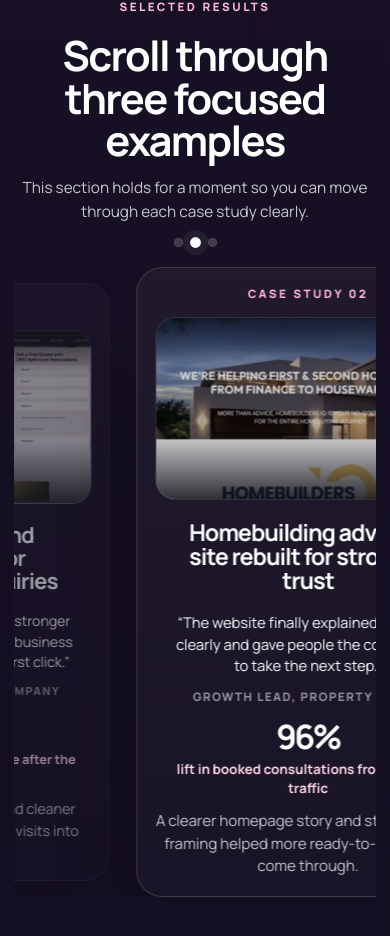
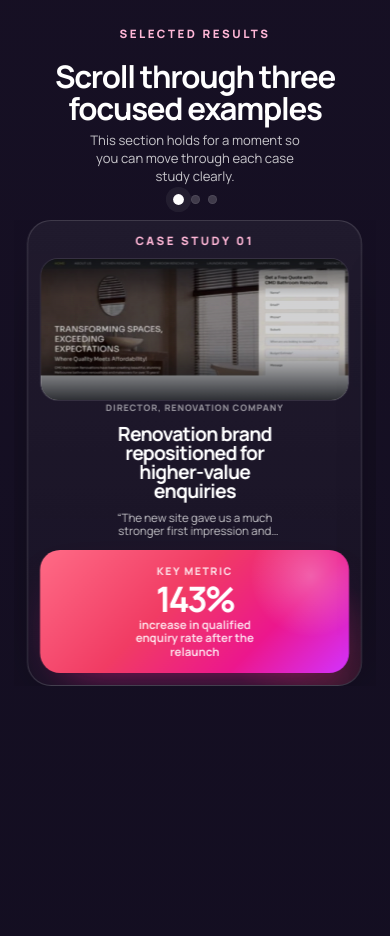
Before and after one commit to digitalmovementuk/dm-uk-thank-you-page-260421, a React (Vite) app: page / in a window 390 px wide. Shown: the part 1834-2770 px from the top of the page. Built offline with nearby package versions, Linux system fonts and the light colour scheme.

Commit message:
Refine thank you page interactions

```diff
--- a/package.json
+++ b/package.json
@@ -18,6 +18,7 @@
     "react-dom": "^19.2.5"
   },
   "devDependencies": {
+    "@playwright/test": "^1.59.1",
     "@vitejs/plugin-react": "^6.0.1",
     "vite": "^8.0.8"
   }
--- a/src/App.jsx
+++ b/src/App.jsx
@@ -4,6 +4,7 @@ import {
   LazyMotion,
   domAnimation,
   m,
+  useMotionValue,
   useReducedMotion,
   useScroll,
   useSpring,
@@ -389,7 +390,7 @@ function StickyPriorityBar({ visible }) {
           initial={{ opacity: 0, y: 26 }}
           animate={{ opacity: 1, y: 0 }}
           exit={{ opacity: 0, y: 18 }}
-          transition={{ duration: 0.28, ease: [0.22, 1, 0.36, 1] }}
+          transition={{ duration: 0.16, ease: [0.22, 1, 0.36, 1] }}
         >
           <div className="sticky-priority__inner">
             <p>Need a faster start?</p>
@@ -466,14 +467,17 @@ function CaseStudySlide({ study, index, activeIndex }) {
         />
       </div>
       <div className="case-study-card__body">
+        <p className="case-study-card__person">{study.person}</p>
         <h3>{study.title}</h3>
         <blockquote className="case-study-card__quote">“{study.quote}”</blockquote>
-        <p className="case-study-card__person">{study.person}</p>
-        <div className="case-study-card__result">
-          <strong>{study.stat}</strong>
-          <span>{study.statLabel}</span>
+        <p className="case-study-card__copy">{study.copy}</p>
+        <div className="case-study-card__result-panel">
+          <span className="case-study-card__result-kicker">Key metric</span>
+          <div className="case-study-card__result">
+            <strong>{study.stat}</strong>
+            <span>{study.statLabel}</span>
+          </div>
         </div>
-        <p className="case-study-card__copy">{study.copy}</p>
       </div>
     </article>
   );
@@ -514,44 +518,92 @@ function CaseStudiesSection() {
   const sliderViewportRef = useRef(null);
   const sliderTrackRef = useRef(null);
   const [activeIndex, setActiveIndex] = useState(0);
-  const [slideStep, setSlideStep] = useState(0);
-  const { scrollYProgress } = useScroll({
-    target: sectionRef,
-    offset: ['start start', 'end end'],
+  const [layoutMetrics, setLayoutMetrics] = useState({
+    slideStep: 0,
+    holdDistance: 220,
+    sectionHeight: 1320,
   });
-  const smoothProgress = useSpring(scrollYProgress, {
+  const [lockState, setLockState] = useState('before');
+  const sectionProgress = useMotionValue(0);
+  const smoothProgress = useSpring(sectionProgress, {
     stiffness: shouldReduceMotion ? 1000 : 130,
     damping: shouldReduceMotion ? 100 : 28,
     mass: 0.26,
   });
-  const maxTranslate = slideStep * (CASE_STUDIES.length - 1);
-  const sliderX = useTransform(smoothProgress, [0, 1], [0, -maxTranslate]);
+  const maxTranslate = layoutMetrics.slideStep * (CASE_STUDIES.length - 1);
+  const travelDistance = maxTranslate + layoutMetrics.holdDistance;
+  const travelCutoff = maxTranslate > 0 && travelDistance > 0 ? maxTranslate / travelDistance : 1;
+  const carouselProgress = useTransform(smoothProgress, (latest) => {
+    if (maxTranslate <= 0) {
+      return 0;
+    }
+
+    if (latest >= travelCutoff) {
+      return 1;
+    }
+
+    return latest / Math.max(travelCutoff, 0.0001);
+  });
+  const sliderX = useTransform(carouselProgress, (latest) => -maxTranslate * latest);
+
+  const syncActiveIndex = (progress) => {
+    const nextIndex = Math.min(
+      CASE_STUDIES.length - 1,
+      Math.round(progress * (CASE_STUDIES.length - 1)),
+    );
+
+    startTransition(() => {
+      setActiveIndex((current) => (current === nextIndex ? current : nextIndex));
+    });
+  };
 
   useEffect(() => {
     if (shouldReduceMotion) {
       return undefined;
     }
 
-    const measureSlider = () => {
+    const measureLayout = () => {
       const track = sliderTrackRef.current;
       const firstSlide = track?.querySelector('.case-study-slider__slide');
-      if (!track || !firstSlide) {
+      if (!track || !firstSlide || !sliderViewportRef.current) {
         return;
       }
 
       const computed = window.getComputedStyle(track);
       const gap = parseFloat(computed.columnGap || computed.gap || '0');
       const nextStep = firstSlide.getBoundingClientRect().width + gap;
+      const headerOffset =
+        parseFloat(
+          window.getComputedStyle(document.documentElement).getPropertyValue('--header-height'),
+        ) || 0;
+      const viewportHeight = window.innerHeight;
+      const stickyHeight = Math.max(360, viewportHeight - headerOffset);
+      const nextHoldDistance = Math.max(180, Math.min(280, stickyHeight * 0.22));
+      const nextSectionHeight = Math.ceil(viewportHeight + nextStep * (CASE_STUDIES.length - 1) + nextHoldDistance);
 
       startTransition(() => {
-        setSlideStep((current) => (Math.abs(current - nextStep) < 1 ? current : nextStep));
+        setLayoutMetrics((current) => {
+          const isSameStep = Math.abs(current.slideStep - nextStep) < 1;
+          const isSameHold = Math.abs(current.holdDistance - nextHoldDistance) < 1;
+          const isSameHeight = Math.abs(current.sectionHeight - nextSectionHeight) < 2;
+
+          if (isSameStep && isSameHold && isSameHeight) {
+            return current;
+          }
+
+          return {
+            slideStep: nextStep,
+            holdDistance: nextHoldDistance,
+            sectionHeight: nextSectionHeight,
+          };
+        });
       });
     };
 
-    measureSlider();
+    measureLayout();
 
     const resizeObserver = new ResizeObserver(() => {
-      measureSlider();
+      measureLayout();
     });
 
     if (sliderViewportRef.current) {
@@ -563,11 +615,11 @@ function CaseStudiesSection() {
       resizeObserver.observe(firstSlide);
     }
 
-    window.addEventListener('resize', measureSlider);
+    window.addEventListener('resize', measureLayout);
 
     return () => {
       resizeObserver.disconnect();
-      window.removeEventListener('resize', measureSlider);
+      window.removeEventListener('resize', measureLayout);
     };
   }, [shouldReduceMotion]);
 
@@ -576,29 +628,105 @@ function CaseStudiesSection() {
       return undefined;
     }
 
-    const syncActiveIndex = (latest) => {
-      const nextIndex = Math.min(
-        CASE_STUDIES.length - 1,
-        Math.round(latest * (CASE_STUDIES.length - 1)),
-      );
+    let frameId = 0;
+
+    const syncSectionProgress = () => {
+      frameId = 0;
+
+      const section = sectionRef.current;
+      if (!section) {
+        return;
+      }
+
+      const headerOffset =
+        parseFloat(
+          window.getComputedStyle(document.documentElement).getPropertyValue('--header-height'),
+        ) || 0;
+      const viewportHeight = window.innerHeight;
+      const stickyHeight = Math.max(360, viewportHeight - headerOffset);
+      const scrollSpan = Math.max(section.offsetHeight - stickyHeight, 1);
+      const rect = section.getBoundingClientRect();
+      const nextProgress = Math.max(0, Math.min(1, (headerOffset - rect.top) / scrollSpan));
+
+      sectionProgress.set(nextProgress);
+    };
+
+    const queueSectionProgressSync = () => {
+      if (frameId) {
+        return;
+      }
+
+      frameId = window.requestAnimationFrame(syncSectionProgress);
+    };
+
+    queueSectionProgressSync();
+
+    const resizeObserver = new ResizeObserver(() => {
+      queueSectionProgressSync();
+    });
+
+    if (sectionRef.current) {
+      resizeObserver.observe(sectionRef.current);
+    }
+
+    window.addEventListener('scroll', queueSectionProgressSync, { passive: true });
+    window.addEventListener('resize', queueSectionProgressSync);
+
+    return () => {
+      if (frameId) {
+        window.cancelAnimationFrame(frameId);
+      }
+      resizeObserver.disconnect();
+      window.removeEventListener('scroll', queueSectionProgressSync);
+      window.removeEventListener('resize', queueSectionProgressSync);
+    };
+  }, [layoutMetrics.sectionHeight, sectionProgress, shouldReduceMotion]);
+
+  useEffect(() => {
+    if (shouldReduceMotion) {
+      return undefined;
+    }
+
+    const syncLockState = (latest) => {
+      let nextState = 'before';
+
+      if (latest >= 0.995) {
+        nextState = 'after';
+      } else if (latest > travelCutoff && maxTranslate > 0) {
+        nextState = 'hold';
+      } else if (latest > 0.015) {
+        nextState = 'sliding';
+      }
 
       startTransition(() => {
-        setActiveIndex((current) => (current === nextIndex ? current : nextIndex));
+        setLockState((current) => (current === nextState ? current : nextState));
       });
     };
 
-    syncActiveIndex(scrollYProgress.get());
-    const unsubscribe = scrollYProgress.on('change', syncActiveIndex);
+    syncActiveIndex(carouselProgress.get());
+    syncLockState(sectionProgress.get());
 
-    return unsubscribe;
-  }, [scrollYProgress, shouldReduceMotion]);
+    const unsubscribeProgress = carouselProgress.on('change', syncActiveIndex);
+    const unsubscribeSection = sectionProgress.on('change', syncLockState);
+
+    return () => {
+      unsubscribeProgress();
+      unsubscribeSection();
+    };
+  }, [carouselProgress, maxTranslate, sectionProgress, shouldReduceMotion, travelCutoff]);
 
   if (shouldReduceMotion) {
     return <StaticCaseStudiesSection />;
   }
 
   return (
-    <section id="case-studies" ref={sectionRef} className="section-shell section-shell--cases case-study-lock">
+    <section
+      id="case-studies"
+      ref={sectionRef}
+      className="section-shell section-shell--cases case-study-lock"
+      data-lock-state={lockState}
+      style={{ '--case-study-section-height': `${layoutMetrics.sectionHeight}px` }}
+    >
       <div className="case-study-lock__sticky">
         <div className="shell case-study-lock__inner">
           <m.div
@@ -735,7 +863,19 @@ function Footer() {
     <footer className="site-footer" id="footer">
       <div className="shell footer-inner">
         <div className="footer-brand">
-          <img className="footer-logo" src="brand/logo-mono-positive.svg" alt="Digital Movement" />
+          <a
+            className="footer-logo-link"
+            href={CONTACT_DETAILS.websiteHref}
+            target="_blank"
+            rel="noreferrer"
+            aria-label="Visit digitalmovement.uk"
+          >
+            <img
+              className="footer-logo"
+              src="brand/footer-cover-option-2hr.jpg"
+              alt="Digital Movement"
+            />
+          </a>
           <p className="footer-summary">
             Performance-led SEO, web design, and digital growth for businesses across the UK.
           </p>
@@ -825,6 +965,7 @@ export default function App() {
   const [showStickyPriority, setShowStickyPriority] = useState(false);
   const [isHeroPrimaryVisible, setIsHeroPrimaryVisible] = useState(true);
   const [isLastViewportVisible, setIsLastViewportVisible] = useState(false);
+  const [isCaseStudiesVisible, setIsCaseStudiesVisible] = useState(false);
   const [showHeroCelebration, setShowHeroCelebration] = useState(false);
   const heroRef = useRef(null);
   const primaryActionRef = useRef(null);
@@ -890,6 +1031,36 @@ export default function App() {
   }, []);
 
   useEffect(() => {
+    const node = document.getElementById('case-studies');
+    if (!node) return undefined;
+
+    const syncCaseStudiesVisibility = () => {
+      const rect = node.getBoundingClientRect();
+      const headerHeight =
+        parseFloat(
+          getComputedStyle(document.documentElement).getPropertyValue('--header-height'),
+        ) || 0;
+      const viewportHeight = window.innerHeight;
+      const next =
+        rect.top <= viewportHeight + 480 &&
+        rect.bottom >= headerHeight + Math.min(160, viewportHeight * 0.18);
+
+      startTransition(() => {
+        setIsCaseStudiesVisible((current) => (current === next ? current : next));
+      });
+    };
+
+    syncCaseStudiesVisibility();
+    window.addEventListener('scroll', syncCaseStudiesVisibility, { passive: true });
+    window.addEventListener('resize', syncCaseStudiesVisibility);
+
+    return () => {
+      window.removeEventListener('scroll', syncCaseStudiesVisibility);
+      window.removeEventListener('resize', syncCaseStudiesVisibility);
+    };
+  }, []);
+
+  useEffect(() => {
     return () => {
       if (celebrationTimeoutRef.current) {
         clearTimeout(celebrationTimeoutRef.current);
@@ -933,7 +1104,12 @@ export default function App() {
         </main>
         <Footer />
         <StickyPriorityBar
-          visible={showStickyPriority && !isHeroPrimaryVisible && !isLastViewportVisible}
+          visible={
+            showStickyPriority &&
+            !isHeroPrimaryVisible &&
+            !isLastViewportVisible &&
+            !isCaseStudiesVisible
+          }
         />
       </div>
     </LazyMotion>
--- a/src/styles.css
+++ b/src/styles.css
@@ -701,13 +701,15 @@ button {
 }
 
 .case-study-lock {
-  height: 312svh;
+  min-height: 0;
+  height: var(--case-study-section-height, 100svh);
   padding: 0;
 }
 
 .case-study-lock__sticky {
   position: sticky;
   top: var(--header-height);
+  width: 100%;
   min-height: calc(100svh - var(--header-height));
   display: flex;
   align-items: center;
@@ -715,15 +717,16 @@ button {
 }
 
 .case-study-lock__inner {
-  display: grid;
-  gap: clamp(12px, 1.8vw, 22px);
+  min-height: calc(100svh - var(--header-height));
+  display: grid;
+  gap: clamp(10px, 1.4vw, 18px);
   align-content: center;
-  padding-block: clamp(14px, 2vw, 26px);
+  padding-block: clamp(20px, 2.2vw, 30px);
 }
 
 .case-study-lock__title {
   display: grid;
-  gap: 14px;
+  gap: 10px;
 }
 
 .case-study-lock__title .section-title {
@@ -731,24 +734,25 @@ button {
 }
 
 .case-study-lock__title .section-title h2 {
-  font-size: clamp(2.6rem, 4.8vw, 4.5rem);
+  font-size: clamp(2.1rem, 3.8vw, 3.5rem);
 }
 
 .case-study-lock__title .section-title p {
-  margin-top: 14px;
-  font-size: clamp(0.96rem, 1.08vw, 1.04rem);
-  line-height: 1.58;
+  margin-top: 10px;
+  max-width: 36ch;
+  font-size: clamp(0.88rem, 0.96vw, 0.96rem);
+  line-height: 1.46;
 }
 
 .case-study-lock__progress {
   display: inline-flex;
   justify-content: center;
-  gap: 10px;
+  gap: 8px;
 }
 
 .case-study-lock__dot {
-  width: 11px;
-  height: 11px;
+  width: 10px;
+  height: 10px;
   border-radius: 999px;
   background: rgba(255, 255, 255, 0.18);
   box-shadow: inset 0 0 0 1px rgba(255, 255, 255, 0.08);
@@ -763,33 +767,36 @@ button {
 
 .case-study-slider {
   overflow: hidden;
-  padding-inline: max(12px, calc((100% - min(74vw, 760px)) / 2));
+  padding-inline: max(10px, calc((100% - min(66vw, 700px)) / 2));
 }
 
 .case-study-slider__track {
   display: flex;
   align-items: stretch;
-  gap: clamp(18px, 2vw, 26px);
+  gap: clamp(14px, 1.4vw, 18px);
   will-change: transform;
 }
 
 .case-study-slider__slide {
   flex: 0 0 auto;
-  width: min(74vw, 760px);
+  width: min(66vw, 700px);
 }
 
 .case-study-card {
+  position: relative;
+  isolation: isolate;
+  overflow: hidden;
   width: 100%;
   margin: 0 auto;
-  padding: clamp(14px, 1.6vw, 18px);
-  border-radius: 30px;
+  padding: clamp(10px, 1vw, 12px);
+  border-radius: 24px;
   border: 1px solid rgba(255, 255, 255, 0.08);
   background:
-    linear-gradient(180deg, rgba(255, 255, 255, 0.045) 0%, rgba(255, 255, 255, 0.025) 100%);
-  box-shadow: 0 34px 90px -48px rgba(0, 0, 0, 0.78);
+    linear-gradient(180deg, rgba(255, 255, 255, 0.048) 0%, rgba(255, 255, 255, 0.02) 100%);
+  box-shadow: 0 26px 74px -42px rgba(0, 0, 0, 0.8);
   text-align: center;
   opacity: 0.58;
-  transform: scale(0.95);
+  transform: scale(0.96);
   transition:
     opacity 320ms ease,
     transform 320ms ease,
@@ -797,11 +804,23 @@ button {
     box-shadow 320ms ease;
 }
 
+.case-study-card::before {
+  content: '';
+  position: absolute;
+  inset: auto -60px -80px auto;
+  width: 180px;
+  height: 180px;
+  border-radius: 999px;
+  background: radial-gradient(circle, rgba(241, 60, 100, 0.18) 0%, rgba(241, 60, 100, 0) 72%);
+  pointer-events: none;
+  z-index: -1;
+}
+
 .case-study-card.is-active {
   opacity: 1;
   transform: scale(1);
   border-color: rgba(255, 255, 255, 0.16);
-  box-shadow: 0 42px 110px -50px rgba(0, 0, 0, 0.88);
+  box-shadow: 0 30px 88px -44px rgba(0, 0, 0, 0.9);
 }
 
 .case-study-card__eyebrow-row {
@@ -812,9 +831,9 @@ button {
 .case-study-card__media {
   position: relative;
   overflow: hidden;
-  margin-top: 12px;
-  aspect-ratio: 16 / 10.8;
-  border-radius: 22px;
+  margin-top: 8px;
+  aspect-ratio: 16 / 8.8;
+  border-radius: 18px;
   border: 1px solid rgba(255, 255, 255, 0.08);
   background: rgba(255, 255, 255, 0.03);
 }
@@ -833,70 +852,111 @@ button {
   width: 100%;
   height: 100%;
   object-fit: cover;
-  transform: scale(1.08);
+  transform: scale(1.03);
   filter: saturate(0.92) contrast(1.04) brightness(0.94);
 }
 
 .case-study-card__body {
   display: grid;
-  gap: 0;
-  max-width: 840px;
+  gap: 10px;
+  max-width: 780px;
   margin: 0 auto;
+  align-content: center;
 }
 
 .case-study-card h3 {
-  margin: 16px auto 0;
-  max-width: 16ch;
-  font-size: clamp(1.45rem, 1.95vw, 2rem);
-  line-height: 1.04;
+  margin: 0;
+  max-width: 12ch;
+  font-size: clamp(1.2rem, 1.56vw, 1.7rem);
+  line-height: 0.98;
   letter-spacing: -0.04em;
 }
 
 .case-study-card__quote {
-  margin: 14px auto 0;
-  max-width: 30ch;
-  font-size: clamp(0.92rem, 1.1vw, 1.06rem);
-  line-height: 1.46;
+  margin: 0;
+  max-width: 32ch;
+  font-size: clamp(0.82rem, 0.96vw, 0.96rem);
+  line-height: 1.36;
+  color: var(--text-muted);
+}
+
+.case-study-card__result-panel {
+  position: relative;
+  overflow: hidden;
+  display: grid;
+  gap: 7px;
+  align-content: center;
+  min-height: 122px;
+  margin-top: 4px;
+  padding: 16px 18px;
+  border-radius: 20px;
+  background: linear-gradient(135deg, #ff6b86 0%, #f13c64 42%, #ec178d 72%, #d332ff 100%);
   color: #ffffff;
-}
-
-.case-study-card__person {
-  margin: 12px auto 0;
-  color: var(--text-soft);
-  font-size: 0.73rem;
+  box-shadow: 0 20px 46px -26px rgba(236, 23, 141, 0.76);
+}
+
+.case-study-card__result-panel::after {
+  content: '';
+  position: absolute;
+  top: -34px;
+  right: -22px;
+  width: 120px;
+  height: 120px;
+  border-radius: 999px;
+  background: radial-gradient(circle, rgba(255, 255, 255, 0.3) 0%, rgba(255, 255, 255, 0) 72%);
+  pointer-events: none;
+}
+
+.case-study-card__result-kicker {
+  position: relative;
+  z-index: 1;
+  font-size: 0.66rem;
   font-weight: 800;
-  letter-spacing: 0.12em;
+  letter-spacing: 0.14em;
   text-transform: uppercase;
+  color: rgba(255, 255, 255, 0.82);
 }
 
 .case-study-card__result {
-  display: grid;
-  gap: 8px;
-  margin: 16px auto 0;
-  max-width: 32ch;
-  color: #ffd5e6;
+  position: relative;
+  z-index: 1;
+  display: grid;
+  gap: 4px;
+  margin: 0;
+  max-width: none;
+  color: #ffffff;
 }
 
 .case-study-card__result strong {
-  font-size: clamp(2.1rem, 3.5vw, 3.15rem);
-  line-height: 0.92;
+  font-size: clamp(2.6rem, 4.4vw, 3.6rem);
+  line-height: 0.82;
   letter-spacing: -0.08em;
   color: #ffffff;
 }
 
 .case-study-card__result span {
-  font-size: 0.84rem;
+  max-width: 22ch;
+  font-size: 0.8rem;
   font-weight: 700;
+  line-height: 1.28;
+  color: rgba(255, 255, 255, 0.84);
+}
+
+.case-study-card__person {
+  margin: 0;
+  color: var(--text-soft);
+  font-size: 0.68rem;
+  font-weight: 800;
+  letter-spacing: 0.1em;
+  text-transform: uppercase;
+}
+
+.case-study-card__copy {
+  margin: 0;
+  max-width: 31ch;
+  color: var(--text-muted);
+  font-size: 0.82rem;
   line-height: 1.42;
-  color: #ffd5e6;
-}
-
-.case-study-card__copy {
-  margin: 12px auto 0;
-  max-width: 34ch;
-  color: var(--text-muted);
-  font-size: 0.94rem;
-  line-height: 1.5;
 }
 
 .case-study-static-stack {
@@ -912,9 +972,9 @@ button {
 @media (min-width: 981px) {
   .case-study-card {
     display: grid;
-    grid-template-columns: minmax(0, 1fr) minmax(260px, 0.68fr);
+    grid-template-columns: minmax(0, 0.9fr) minmax(0, 1.1fr);
     align-items: center;
-    gap: 16px;
+    gap: 18px;
     text-align: left;
   }
 
@@ -925,17 +985,19 @@ button {
 
   .case-study-card__media {
     margin-top: 0;
-    aspect-ratio: 16 / 11;
+    aspect-ratio: 16 / 9.2;
   }
 
   .case-study-card__body {
     max-width: none;
     margin: 0;
     align-content: center;
+    gap: 12px;
   }
 
   .case-study-card h3,
   .case-study-card__quote,
+  .case-study-card__result-kicker,
   .case-study-card__person,
   .case-study-card__result,
   .case-study-card__copy {
@@ -944,7 +1006,7 @@ button {
   }
 
   .case-study-card h3 {
-    max-width: 10ch;
+    max-width: 11ch;
   }
 }
 
@@ -1088,15 +1150,30 @@ button {
   max-width: 1180px;
 }
 
+.footer-logo-link {
+  width: min(100%, 340px);
+  display: block;
+  padding: 10px;
+  border-radius: 24px;
+  border: 1px solid rgba(255, 255, 255, 0.08);
+  background: linear-gradient(180deg, rgba(255, 255, 255, 0.045), rgba(255, 255, 255, 0.02));
+  box-shadow: 0 24px 54px -36px rgba(0, 0, 0, 0.82);
+}
+
 .footer-logo {
-  width: clamp(190px, 21vw, 260px);
+  width: 100%;
+  aspect-ratio: 2460 / 1383;
+  object-fit: cover;
+  border-radius: 16px;
 }
 
 .footer-brand {
   display: grid;
-  gap: 18px;
+  gap: 20px;
   justify-items: center;
   text-align: center;
+  max-width: 420px;
+  margin: 0 auto;
 }
 
 .footer-summary {
@@ -1445,36 +1522,89 @@ button {
     padding: 28px 22px;
   }
 
-  .case-study-lock {
-    height: 336svh;
-  }
-
   .case-study-lock__inner {
-    gap: 20px;
-    padding-block: 24px;
+    gap: 16px;
+    min-height: calc(100svh - var(--header-height));
+    padding-block: 18px;
+  }
+
+  .case-study-lock__title .section-title h2 {
+    font-size: clamp(1.9rem, 8vw, 3rem);
+  }
+
+  .case-study-lock__title .section-title p {
+    margin-top: 8px;
+    max-width: 28ch;
+    font-size: 0.82rem;
+    line-height: 1.34;
   }
 
   .case-study-slider__slide {
-    width: min(84vw, 680px);
+    width: min(86vw, 500px);
   }
 
   .case-study-card {
-    padding: 18px;
-    border-radius: 26px;
+    padding: 12px;
+    border-radius: 24px;
   }
 
   .case-study-card__media {
-    margin-top: 16px;
-    aspect-ratio: 16 / 9.6;
-    border-radius: 20px;
+    margin-top: 10px;
+    aspect-ratio: 16 / 7.4;
+    border-radius: 18px;
+  }
+
+  .case-study-card__body {
+    gap: 10px;
+  }
+
+  .case-study-card h3,
+  .case-study-card__quote,
+  .case-study-card__person,
+  .case-study-card__copy,
+  .case-study-card__result,
+  .case-study-card__result-kicker {
+    margin-left: auto;
+    margin-right: auto;
+  }
+
+  .case-study-card__person {
+    font-size: 0.56rem;
   }
 
   .case-study-card h3 {
-    margin-top: 20px;
+    max-width: 13ch;
+    font-size: clamp(0.96rem, 5vw, 1.24rem);
   }
 
   .case-study-card__quote {
-    margin-top: 20px;
+    max-width: 26ch;
+    font-size: 0.72rem;
+    line-height: 1.2;
+    display: -webkit-box;
+    overflow: hidden;
+    -webkit-box-orient: vertical;
+    -webkit-line-clamp: 2;
+  }
+
+  .case-study-card__copy {
+    display: none;
+  }
+
+  .case-study-card__result-panel {
+    min-height: 0;
+    margin-top: 2px;
+    padding: 14px 15px;
+  }
+
+  .case-study-card__result strong {
+    font-size: clamp(2rem, 9vw, 2.7rem);
+  }
+
+  .case-study-card__result span {
+    max-width: 20ch;
+    font-size: 0.72rem;
+    line-height: 1.18;
   }
 
   .next-steps-flow {
@@ -1497,6 +1627,12 @@ button {
     padding-top: 28px;
   }
 
+  .footer-logo-link {
+    width: min(100%, 300px);
+    padding: 8px;
+    border-radius: 22px;
+  }
+
   .footer-bottom {
     flex-direction: column;
     align-items: center;
@@ -1508,16 +1644,12 @@ button {
 }
 
 @media (max-width: 520px) {
-  .case-study-lock {
-    height: 352svh;
-  }
-
   .case-study-slider {
-    padding-inline: max(10px, calc((100% - min(88vw, 520px)) / 2));
+    padding-inline: max(10px, calc((100% - min(86vw, 430px)) / 2));
   }
 
   .case-study-slider__slide {
-    width: min(88vw, 520px);
+    width: min(86vw, 430px);
   }
 
   .case-study-lock__progress {
```
Also changed, not shown: 6 other files (tests, documents, lock files or other folders).
